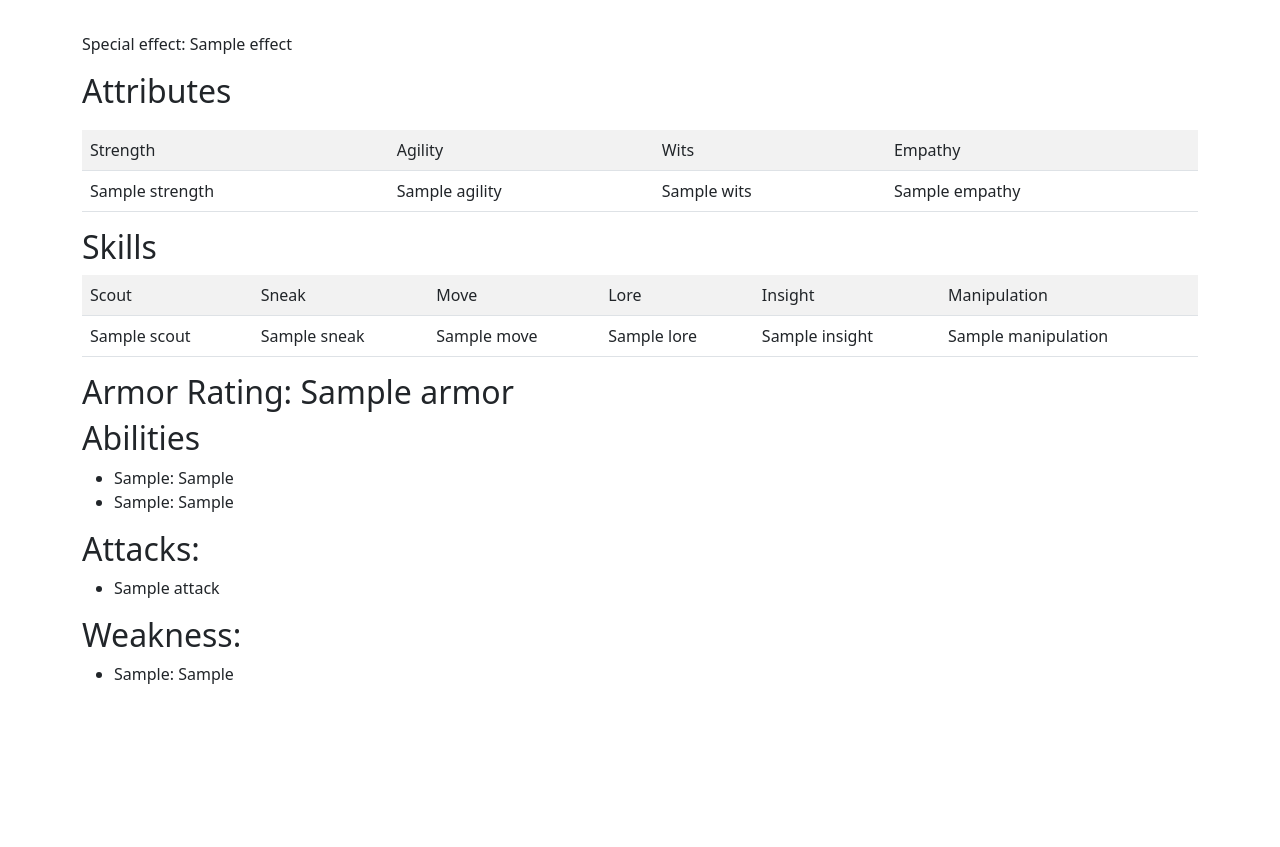
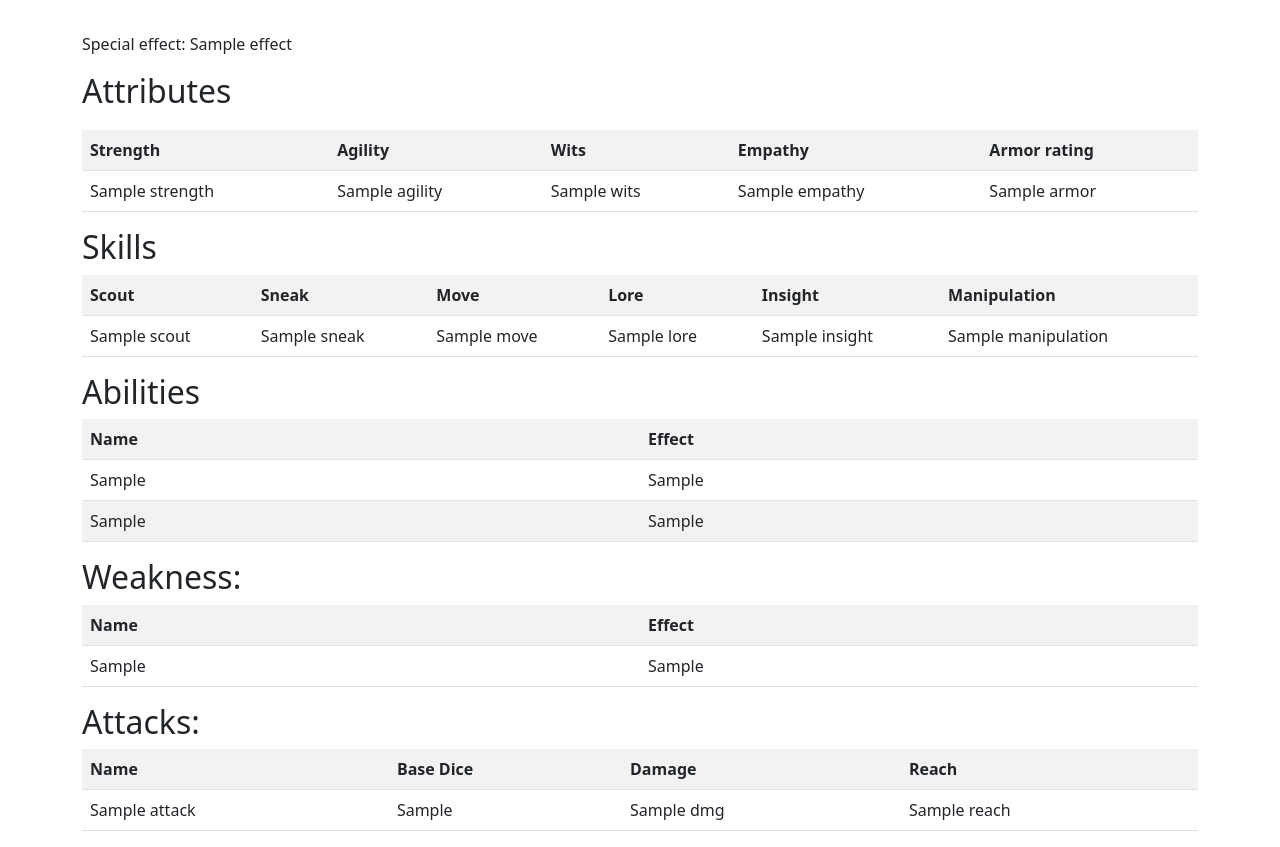
Before and after one commit to philippe-lemaire/forbidden_lands, a Django app: template demons/templates/demons/generate_demon.html in a window 1280 px wide. Shown: the part 56-903 px from the top of the page. Before the commit the page ends 740 px from the top, so only its background shows below. Run offline with Django 3.2, Linux system fonts and the light colour scheme; the template is opened without the code that fills it: most values are stand-ins (such as "Sample title", 1, 10 or a date in 2020).

Commit message:
new design

```diff
--- a/demons/templates/demons/generate_demon.html
+++ b/demons/templates/demons/generate_demon.html
@@ -9,28 +9,30 @@
 <h2>Attributes </h2>
 <table style="margin-top: 20px" class="table table-striped">
     <tr>
-        <td>Strength</td>
-        <td>Agility</td>
-        <td>Wits</td>
-        <td>Empathy</td>
+        <th>Strength</th>
+        <th>Agility</th>
+        <th>Wits</th>
+        <th>Empathy</th>
+        <th>Armor rating</th>
     </tr>
     <tr>
         <td>{{ demon.strength }}</td>
         <td>{{ demon.agility }}</td>
         <td>{{ demon.wits }}</td>
         <td>{{ demon.empathy }}</td>
+        <td>{{ demon.armor }}</td>
     </tr>
 </table>
 
 <h2>Skills</h2>
 <table class="table table-striped">
     <tr>
-        <td>Scout</td>
-        <td>Sneak</td>
-        <td>Move</td>
-        <td>Lore</td>
-        <td>Insight</td>
-        <td>Manipulation</td>
+        <th>Scout</th>
+        <th>Sneak</th>
+        <th>Move</th>
+        <th>Lore</th>
+        <th>Insight</th>
+        <th>Manipulation</th>
     </tr>
     <tr>
         <td>{{ demon.skills.Scout }}</td>
@@ -42,33 +44,58 @@
     </tr>
 </table>
 
-<h2>Armor Rating: {{ demon.armor }}</h2>
+<h2>Abilities</h2>
+<table class="table table-striped">
+    <tr>
+        <th>Name</th>
+        <th>Effect</th>
+    </tr>
+    {% for ability in demon.abilities %}
+    <tr>
+        <td>{{ ability.0 }}</td>
+        <td>{{ ability.1 }}</td>
+    </tr>
+    {% endfor %}
+    {% for ability in demon.special_abilities %}
+    <tr>
+        <td>{{ ability.0 }}</td>
+        <td>{{ ability.1 }}</td>
+    </tr>
+    {% endfor %}
+</table>
 
-<h2>Abilities</h2>
-<ul>
-    {% for ability in demon.abilities %}
-    <li>{{ ability.0 }}: {{ ability.1 }} </li>
-    {% endfor %}
 
-    {% for ability in demon.special_abilities %}
-    <li>{{ ability.0 }}: {{ ability.1 }} </li>
-    {% endfor %}
-</ul>
+<h2>Weakness:</h2>
+<table class="table-striped table">
+    <tr>
+        <th>Name</th>
+        <th>Effect</th>
+    </tr>
+    <tr>
+        <td>{{ demon.weakness.0 }}</td>
+        <td>{{ demon.weakness.1 }}</td>
+    </tr>
+
+</table>
 
 
 <h2>Attacks:</h2>
-<ul>
+<table class="table table-striped">
+    <tr>
+        <th>Name</th>
+        <th>Base Dice</th>
+        <th>Damage</th>
+        <th>Reach</th>
+
+    </tr>
     {%for attack in demon.attacks %}
-    <li>{{ attack }}</li>
+    <tr>
+        <td>{{ attack.name }}</td>
+        <td>{{ attack.base_dice }}</td>
+        <td>{{ attack.dmg }}</td>
+        <td>{{ attack.reach }}</td>
+    </tr>
     {% endfor %}
-</ul>
-
-<h2>Weakness:</h2>
-<ul>
-    <li>{{ demon.weakness.0 }}: {{ demon.weakness.1 }}</li>
-</ul>
-
-
-
+</table>
 
 {% endblock %}
```
